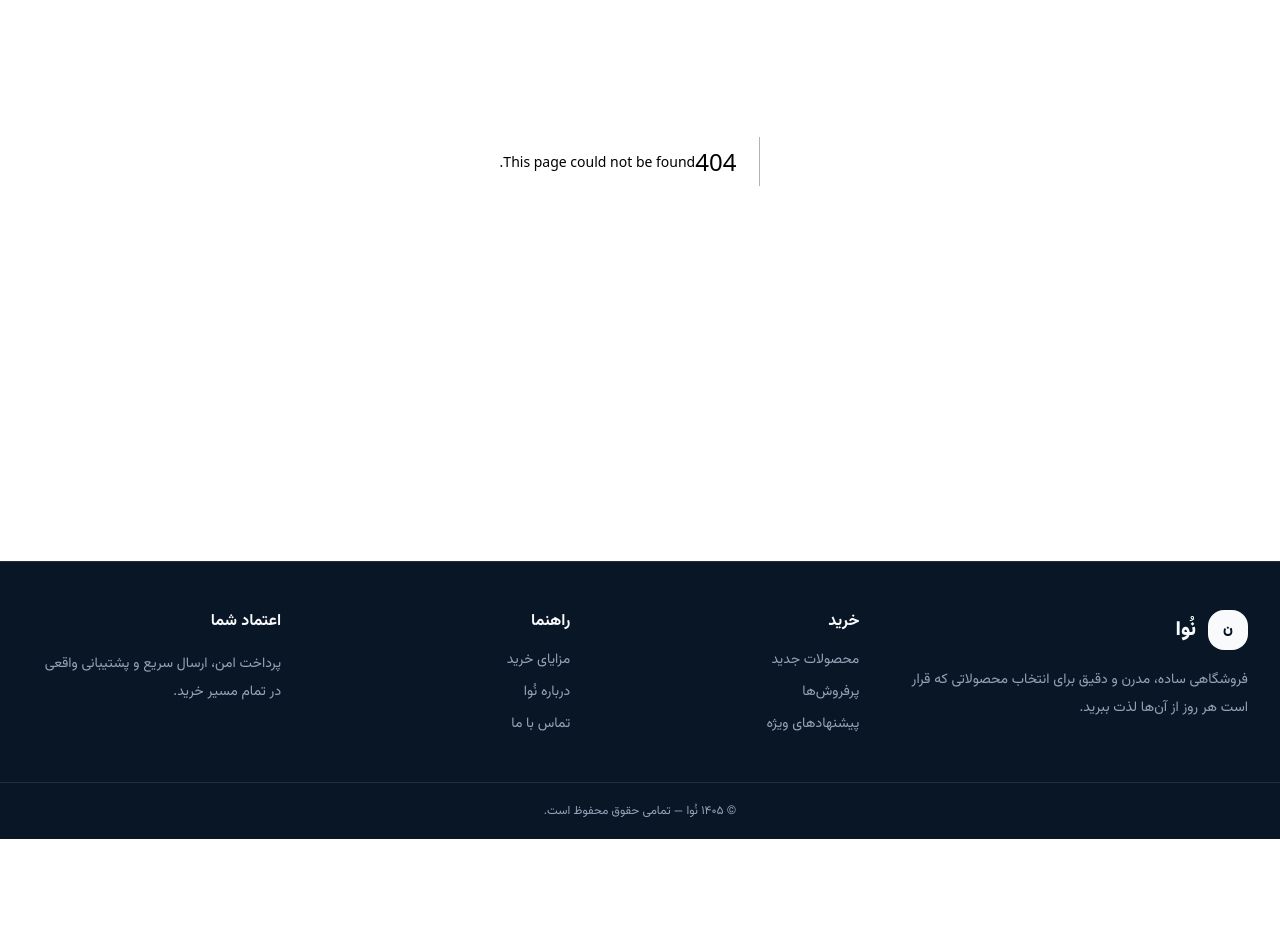
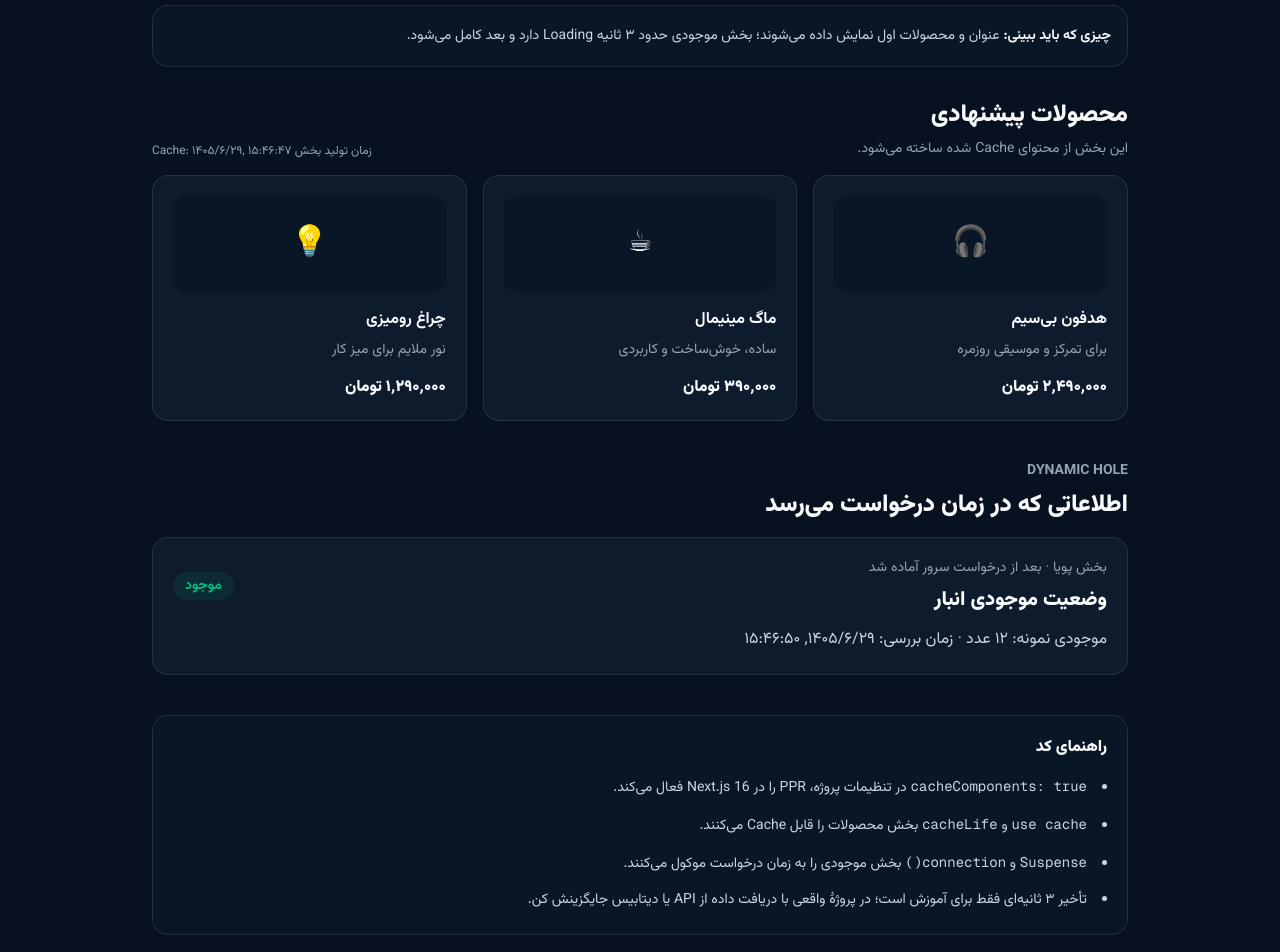
Before and after one commit to rouzbehtondkar/nextjs, a Next.js app: page /next-lab/ppr in a window 1280 px wide. Before the commit this address had no page. Shown: the part 320-1272 px from the top of the page. Before the commit the page ends 1159 px from the top, so only its background shows below. Built offline with nearby package versions, Linux system fonts and the light colour scheme.

Commit message:
Add Partial Prerendering learning demo

```diff
--- /dev/null
+++ b/app/next-lab/ppr/page.tsx
@@ -0,0 +1,140 @@
+import { Suspense } from "react";
+import { cacheLife } from "next/cache";
+import { connection } from "next/server";
+
+const products = [
+  { id: 1, name: "هدفون بی‌سیم", price: "۲٬۴۹۰٬۰۰۰", description: "برای تمرکز و موسیقی روزمره" },
+  { id: 2, name: "ماگ مینیمال", price: "۳۹۰٬۰۰۰", description: "ساده، خوش‌ساخت و کاربردی" },
+  { id: 3, name: "چراغ رومیزی", price: "۱٬۲۹۰٬۰۰۰", description: "نور ملایم برای میز کار" },
+];
+
+// این بخش Cache می‌شود و می‌تواند داخل پوستهٔ ازپیش‌آمادهٔ صفحه قرار بگیرد.
+async function CachedProducts() {
+  "use cache";
+  cacheLife("hours");
+
+  const generatedAt = new Date().toLocaleString("fa-IR");
+
+  return (
+    <section className="mt-8">
+      <div className="mb-4 flex flex-wrap items-end justify-between gap-2">
+        <div>
+          <h2 className="theme-text text-2xl font-black">محصولات پیشنهادی</h2>
+          <p className="theme-muted mt-2 text-sm">این بخش از محتوای Cache شده ساخته می‌شود.</p>
+        </div>
+        <span className="theme-muted text-xs">زمان تولید بخش Cache: {generatedAt}</span>
+      </div>
+
+      <div className="grid gap-4 sm:grid-cols-3">
+        {products.map((product) => (
+          <article
+            key={product.id}
+            className="theme-surface rounded-2xl border p-5"
+            style={{ borderColor: "var(--border)" }}
+          >
+            <div className="theme-surface-alt mb-4 flex h-24 items-center justify-center rounded-xl text-3xl">
+              {product.id === 1 ? "🎧" : product.id === 2 ? "☕" : "💡"}
+            </div>
+            <h3 className="theme-text font-bold">{product.name}</h3>
+            <p className="theme-muted mt-2 text-sm">{product.description}</p>
+            <p className="theme-text mt-4 font-black">{product.price} تومان</p>
+          </article>
+        ))}
+      </div>
+    </section>
+  );
+}
+
+// این بخش عمداً در زمان درخواست اجرا می‌شود تا رفتار PPR و Streaming را ببینیم.
+async function LiveInventory() {
+  await connection();
+
+  // تأخیر نمایشی است تا بتوانی Loading را در مرورگر مشاهده کنی.
+  await new Promise((resolve) => setTimeout(resolve, 3000));
+
+  const checkedAt = new Date().toLocaleString("fa-IR");
+
+  return (
+    <div
+      className="mt-4 rounded-2xl border p-5"
+      style={{ borderColor: "var(--border)", background: "var(--surface)" }}
+    >
+      <div className="flex flex-wrap items-center justify-between gap-3">
+        <div>
+          <p className="theme-muted text-sm">بخش پویا · بعد از درخواست سرور آماده شد</p>
+          <h2 className="theme-text mt-2 text-xl font-black">وضعیت موجودی انبار</h2>
+        </div>
+        <span className="rounded-full bg-emerald-500/10 px-3 py-1 text-sm font-bold text-emerald-500">
+          موجود
+        </span>
+      </div>
+      <p className="theme-muted-strong mt-3 leading-7">
+        موجودی نمونه: ۱۲ عدد · زمان بررسی: {checkedAt}
+      </p>
+    </div>
+  );
+}
+
+function InventoryFallback() {
+  return (
+    <div
+      className="mt-4 animate-pulse rounded-2xl border p-5"
+      style={{ borderColor: "var(--border)" }}
+      aria-live="polite"
+    >
+      <p className="theme-muted text-sm">بخش پویا · Suspense fallback</p>
+      <div className="theme-surface-alt mt-4 h-5 w-40 rounded" />
+      <div className="theme-surface-alt mt-3 h-4 w-full max-w-md rounded" />
+      <p className="theme-muted mt-4 text-sm">در حال بررسی موجودی انبار...</p>
+    </div>
+  );
+}
+
+export default function PartialPrerenderingPage() {
+  return (
+    <main className="mx-auto max-w-5xl px-6 py-12 sm:py-16">
+      <p className="theme-muted text-sm font-bold">NEXT.JS LAB / PPR</p>
+      <h1 className="theme-text mt-3 text-3xl font-black sm:text-4xl">
+        Partial Prerendering
+      </h1>
+      <p className="theme-muted-strong mt-5 max-w-3xl leading-8">
+        این صفحه یک پوستهٔ آماده، یک بخش Cache شده و یک بخش پویا دارد. قرار نیست برای
+        نمایش کل صفحه منتظر موجودی انبار بمانیم؛ محتوای آماده زودتر می‌آید و بخش پویا
+        پس از آماده‌شدن به آن اضافه می‌شود.
+      </p>
+
+      <div
+        className="mt-6 rounded-2xl border p-4 text-sm leading-7"
+        style={{ borderColor: "var(--border)", background: "var(--surface-alt)" }}
+      >
+        <strong className="theme-text">چیزی که باید ببینی:</strong>
+        <span className="theme-muted-strong"> عنوان و محصولات اول نمایش داده می‌شوند؛ بخش موجودی حدود ۳ ثانیه Loading دارد و بعد کامل می‌شود.</span>
+      </div>
+
+      <CachedProducts />
+
+      <section className="mt-10">
+        <div className="mb-4">
+          <p className="theme-muted text-sm font-bold">DYNAMIC HOLE</p>
+          <h2 className="theme-text mt-2 text-2xl font-black">اطلاعاتی که در زمان درخواست می‌رسد</h2>
+        </div>
+        <Suspense fallback={<InventoryFallback />}>
+          <LiveInventory />
+        </Suspense>
+      </section>
+
+      <section
+        className="theme-surface-alt mt-10 rounded-2xl border p-5"
+        style={{ borderColor: "var(--border)" }}
+      >
+        <h2 className="theme-text font-black">راهنمای کد</h2>
+        <ul className="theme-muted-strong mt-3 list-inside list-disc space-y-2 text-sm leading-7">
+          <li><code>cacheComponents: true</code> در تنظیمات پروژه، PPR را در Next.js 16 فعال می‌کند.</li>
+          <li><code>use cache</code> و <code>cacheLife</code> بخش محصولات را قابل Cache می‌کنند.</li>
+          <li><code>Suspense</code> و <code>connection()</code> بخش موجودی را به زمان درخواست موکول می‌کنند.</li>
+          <li>تأخیر ۳ ثانیه‌ای فقط برای آموزش است؛ در پروژهٔ واقعی با دریافت داده از API یا دیتابیس جایگزینش کن.</li>
+        </ul>
+      </section>
+    </main>
+  );
+}
```
